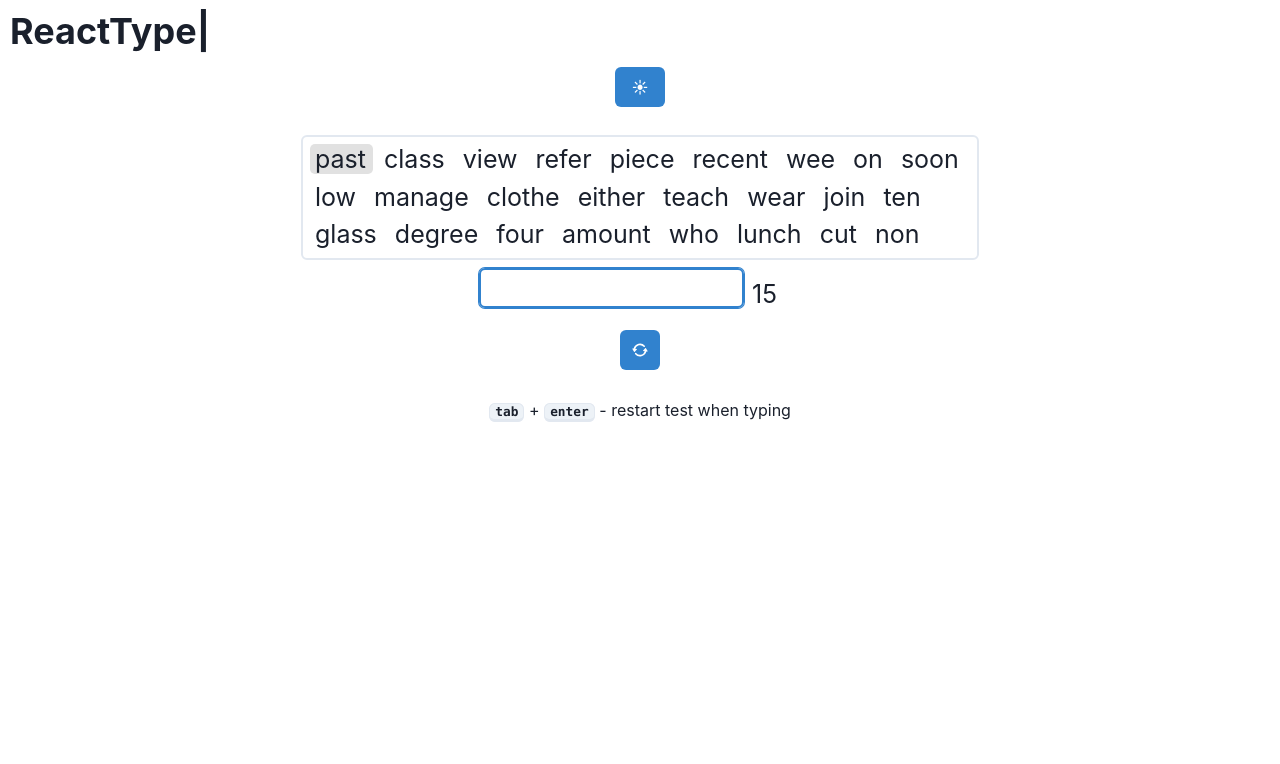
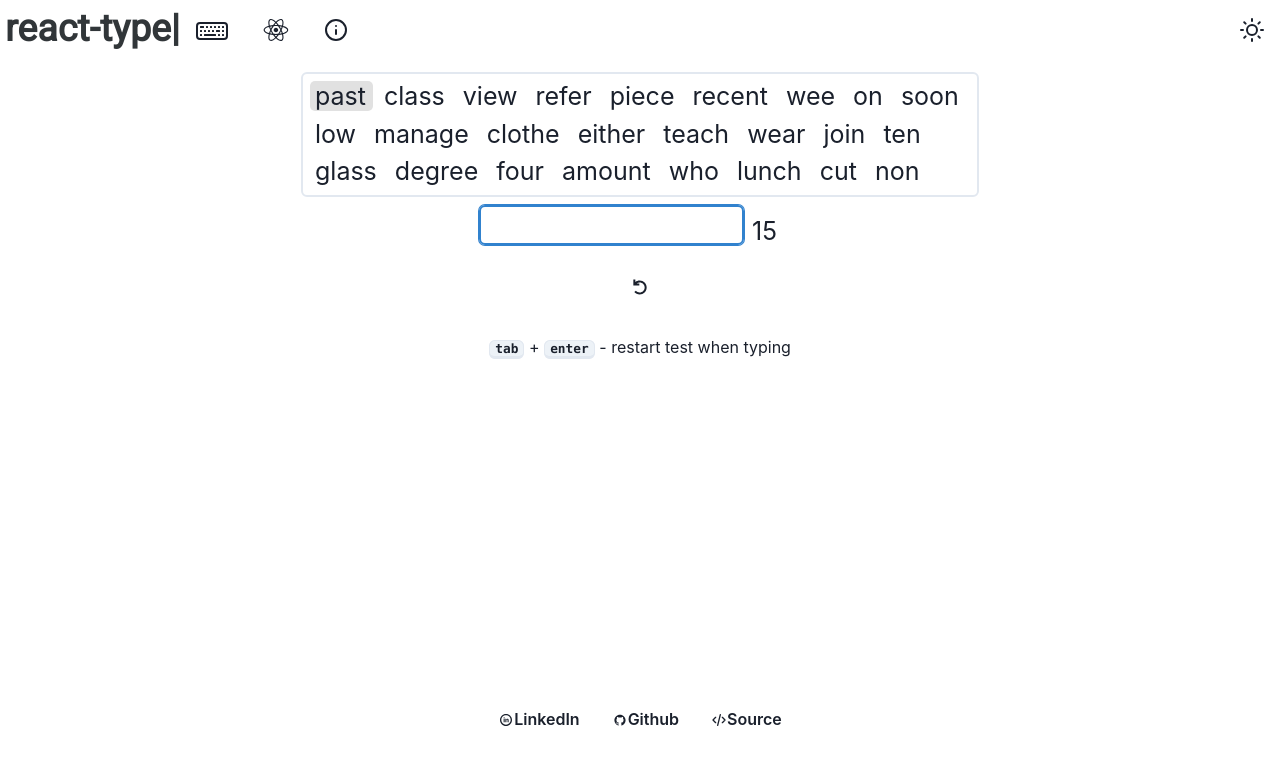
Before and after one commit to AdamJablonka/React-Type, a React (Create React App) app: page / in a window 1280 px wide. Shown: the top 764 px of the page. Built offline with nearby package versions, Linux system fonts and the light colour scheme.

Commit message:
see change log sept14

```diff
--- a/package.json
+++ b/package.json
@@ -16,6 +16,8 @@
     "framer-motion": "^7.2.0",
     "react": "^18.2.0",
     "react-dom": "^18.2.0",
+    "react-icons": "^4.4.0",
+    "react-router-dom": "^6.4.0",
     "react-scripts": "5.0.1",
     "react-type-animation": "^2.1.0",
     "web-vitals": "^2.1.4"
--- a/src/App.js
+++ b/src/App.js
@@ -1,30 +1,22 @@
 import React from 'react'
 import TypingTest from './components/TypingTest'
-import { TypeAnimation } from 'react-type-animation';
 import { ChakraProvider, Container, Flex, useColorMode, Heading, Button, useColorModeValue } from "@chakra-ui/react"
+import Navbar from './components/Navbar'
+import Footer from './components/Footer'
 
 const App = () => {
-  const { toggleColorMode } = useColorMode()
   const kbdBackground = useColorModeValue("gray.100", "gray.700")
   const hlBackground = useColorModeValue("#dddd", "#262b2e")
 
   return (
     <ChakraProvider>
-      <Heading style={{ padding: '10px' }}>
-        <TypeAnimation
-          sequence={['eRactType', 500, 'ReatcyTpe', 250, 'React tyep', 250, 'ReactType', 250]}
-          speed={50}
-          repeat={0}
-        />
-      </Heading>
-      <Flex direction="column" padding={1} alignItems="center" justifyContent="center">
-          <Button colorScheme="blue" onClick={toggleColorMode}> ☀ </Button>
-      </Flex>
-      <Container centerContent maxW="750px" >
-        <Flex marginTop={5}direction="column" padding={1} >
+      <Navbar />
+      <Container style={{ alignItems: 'center', justifyContent: 'center' }} maxW="750px" >
+        <Flex marginTop={5}direction="column" padding={1}  >
           <TypingTest kbdBackground={kbdBackground} hlBackground={hlBackground} />
         </Flex>
       </Container>
+      <Footer />
     </ChakraProvider>
   )
 }
--- /dev/null
+++ b/src/components/Footer.js
@@ -0,0 +1,25 @@
+import React from 'react'
+import { Flex, Button } from '@chakra-ui/react'
+import { DiGithubBadge } from 'react-icons/di'
+import { TiSocialLinkedinCircular } from 'react-icons/ti'
+import { TbCode } from 'react-icons/tb'
+
+const Footer = () => {
+    return(
+        <div className="footer" style={{backgroundColor: 'white', width: '100%', position: 'fixed', bottom: '0', height: '100px'}}>
+            <Flex style={ {justifyContent: 'center', position: 'relative', }}>
+                <a href={'https://www.linkedin.com/in/adam-jablonka-0906b2136/'}>
+                    <Button className="linkedInIcon" style={{ fontSize: '1em', display: 'flex', backgroundColor: 'white' }}><TiSocialLinkedinCircular/> LinkedIn</Button>
+                </a>
+                <a href={'https://github.com/AdamJablonka'}>
+                    <Button className="githubSymbol" style={{ fontSize: '1em', display: 'flex', backgroundColor: 'white' }}><DiGithubBadge/> Github</Button>
+                </a>
+                <a href={'https://github.com/AdamJablonka/React-Type'}>
+                    <Button className="githubSymbol" style={{ fontSize: '1em', display: 'flex', backgroundColor: 'white' }}><TbCode/> Source</Button>
+                </a>
+            </Flex>
+        </div>
+    )
+}
+
+export default Footer
--- /dev/null
+++ b/src/components/Navbar.js
@@ -0,0 +1,33 @@
+import React from 'react'
+import { TypeAnimation } from 'react-type-animation';
+import { Button } from '@chakra-ui/react';
+import { FiSun, FiInfo } from 'react-icons/fi'
+import { DiReact } from 'react-icons/di'
+import { BsKeyboard } from 'react-icons/bs'
+// saved for later
+// <Button style={ { float: 'right', marginTop: '10px', background: 'white', fontSize: '1.5em' } }
+// onClick={toggleColorMode}> <FiSun/> </Button>
+const Navbar = () => {
+
+    return (
+        <div className="header">
+            <a href='https://adamjablonka.github.io/React-Type/'>
+                <TypeAnimation
+                        className = "animationHeader"
+                        sequence={['eracttype', 500, 'reatcytpe', 250, 'reacTyep', 250, 'react-type', 250]}
+                        speed={50}
+                        repeat={0}
+                        style={ { float: 'left', width: '175px', fontSize: '37.5px', marginLeft: '5px'} }
+                    />
+            </a>
+            <Button className="icon" style={{ float: 'left', marginTop: '10px', background: 'white', fontSize: '2em', cursor: 'default'}}> <BsKeyboard/> </Button>
+            <Button className="reactIcon" style={{ float: 'left', marginTop: '10px', background: 'white', fontSize: '2em', cursor: 'default'}}> <DiReact/> </Button>
+            <a href="https://github.com/AdamJablonka/React-Type/blob/main/README.md">
+                <Button className="infoButton" style={{ float: 'left', marginTop: '10px', background: 'white', fontSize: '1.5em'}}> <FiInfo/> </Button>
+            </a>
+            <Button style={ { cursor: 'default', float: 'right', marginTop: '10px', background: 'white', fontSize: '1.5em' } }> <FiSun/> </Button>
+        </div>
+    )
+}
+
+export default Navbar
--- a/src/components/TypingTest.js
+++ b/src/components/TypingTest.js
@@ -1,10 +1,11 @@
 import React from 'react'
-import { useState, useEffect, useRef } from 'react'
+import { useState, useRef } from 'react'
 import wordList from './words.json'
 import Words from './Words'
 import useTimer from './hooks/useTimer'
 import { Flex, Input, Button, Box, Text, Container, IconButton, Kbd } from '@chakra-ui/react'
-import { RepeatIcon } from '@chakra-ui/icons'
+//import  { MdNightlightRound, MdOutlineReplay } from 'react-icons/md'
+import { CgUndo } from 'react-icons/cg'
 
 const generateArray = () => {
     const arr = [""]
@@ -28,17 +29,17 @@ let wordArray = generateArray()
 let currWord = wordArray[selector]
 let WPM = 0
 let timeInterval = 15
-let timeIntervalCalculation = (60 / timeInterval)
+let timeIntervalCalculation = (timeInterval / 60)
 
 const TypingTest = ( { kbdBackground, hlBackground } ) => {
     const [topDisplacement, setTopDisplacement] = useState(0)
     const [inputVal, setInputVal] = useState('')
-
     const [points, setPoints] = useState(0)
     const [wordArrayState, setWordArrayState] = useState(wordArray)
     const [showResults, setShowResults] = useState(false)
     const { time, startTimer, resetTimer } = useTimer(timeInterval)
     const inputBar = useRef(null)
+    const [wordsCorrect, setWordsCorrect] = useState([])
 
     const changeTop = () => {
         setTopDisplacement(topDisplacement => topDisplacement - 38)
@@ -57,12 +58,14 @@ const TypingTest = ( { kbdBackground, hlBackground } ) => {
         if (event.target.value === (currWord + ' ')){
             event.target.value = ''
             selector += 1
-            setPoints(points => points + 1)
+            setPoints(points => points + currWord.length)
+            setWordsCorrect(arr => [...arr, "true"])
             currWord = wordArray[selector]
         }
 
         if (event.target.value.includes(' ')){
             event.target.value = ''
+            setWordsCorrect(arr => [...arr, "false"])
             selector += 1
             currWord = wordArray[selector]
         }
@@ -76,6 +79,7 @@ const TypingTest = ( { kbdBackground, hlBackground } ) => {
         setTopDisplacement(topDisplacement => topDisplacement = 0)
         setInputVal(inputVal => inputVal = '')
         setPoints(points => points = 0)
+        setWordsCorrect(arr => [])
         wordArray = generateArray()
         setWordArrayState(wordArrayState => wordArrayState = wordArray)
         resetTimer()
@@ -90,7 +94,7 @@ const TypingTest = ( { kbdBackground, hlBackground } ) => {
     }
 
     if(time === 0){
-        WPM = points * timeIntervalCalculation
+        WPM = Math.floor(((points / 5) / timeIntervalCalculation))
         setShowResults(showResults => showResults = true)
         reset()
     }
@@ -105,10 +109,10 @@ const TypingTest = ( { kbdBackground, hlBackground } ) => {
         )
     }else{
         return(
-            <Container minW="330px" maxW="750px" centerContent className="typingTestConatiner">
+            <Container minW="330px" maxW="750px" centerContent className="noselect">
                 <Box mb={2} className="wordBox" borderWidth="2px" rounded="md" overflow="hidden" padding={1}>
                     <Flex className="wordsContainer" direction="column" justifyContent="left">
-                        <Words wordArray={wordArray} selector={selector} topDisplacement={topDisplacement} changeTop={changeTop} hlBackground={hlBackground} />
+                        <Words wordArray={wordArray} selector={selector} topDisplacement={topDisplacement} changeTop={changeTop} hlBackground={hlBackground} wordCorrect={wordsCorrect}/>
                     </Flex>
                 </Box>
                 <Flex direction="column">
@@ -118,7 +122,7 @@ const TypingTest = ( { kbdBackground, hlBackground } ) => {
                     </Flex>
                 </Flex>
                 <Flex margin={2} direction="column">
-                    <IconButton colorScheme="blue" aria-label='Restart Test' onClick={reset} icon={<RepeatIcon />} />
+                    <IconButton className="resetButton" aria-label='Restart Test' onClick={reset} style={{fontSize: '1.5em', backgroundColor: 'white'}} icon={<CgUndo/>} />
                 </Flex>
                 <Flex margin={5}>
                     <span>
--- a/src/style/words.css
+++ b/src/style/words.css
@@ -1,3 +1,5 @@
+@import url('https://fonts.googleapis.com/css2?family=Dosis:wght@800&family=Roboto&display=swap');
+
 .word{
     font-size: 25px;
     margin: 3px;
@@ -9,18 +11,19 @@
     font-size: 25px;
     margin: 3px;
     padding-left:5px;
-    /*
-    262b2e dark
-    dddd light
-    background-color: #ddd;
-    */
 }
 
 .wordCorrect{
-    color:green;
+    font-size: 25px;
+    margin: 3px;
+    padding-left:5px;
+    color: lightgray;
 }
 
 .wordIncorrect{
+    font-size: 25px;
+    margin: 3px;
+    padding-left:5px;
     color: red;
 }
 
@@ -29,3 +32,87 @@
     min-height: 125px;
     max-height: 125px;
 }
+
+.header{
+    height: 3rem;
+    width: 100%;
+    margin-bottom: 5px;
+}
+
+.animationHeader{
+    font-family: 'Roboto', sans-serif;
+    font-weight: 600;
+    color: #313639;
+    cursor: pointer;
+    transition: 0.2s;
+}
+
+.animationHeader:hover{
+    color:black;
+}
+
+.reactIcon{
+    color: gray;
+    transition: 10s;
+}
+
+.reactIcon:hover{
+    color: skyblue;
+    transform: rotate(360deg);
+    transition: 2.5s;
+}
+
+.infoButton{
+    color:gray;
+}
+
+.infoButton:hover{
+    color: black;
+}
+
+.linkedInIcon{
+    color:gray;
+}
+
+.linkedInIcon:hover{
+    color:black;
+}
+
+.githubSymbol{
+    color: gray;
+}
+
+.githubSymbol:hover{
+    color: black;
+}
+
+.icon{
+    color: gray;
+}
+
+.icon:hover{
+    color: black;
+}
+
+.resetButton{
+    color:gray;
+}
+
+.resetButton:focus{
+    color: black;
+}
+
+.resetButton:hover{
+    color:black;
+    transform: rotate(-360deg);
+}
+
+.noselect {
+    -webkit-touch-callout: none; /* iOS Safari */
+      -webkit-user-select: none; /* Safari */
+       -khtml-user-select: none; /* Konqueror HTML */
+         -moz-user-select: none; /* Old versions of Firefox */
+          -ms-user-select: none; /* Internet Explorer/Edge */
+              user-select: none; /* Non-prefixed version, currently
+                                    supported by Chrome, Edge, Opera and Firefox */
+}
```
Also changed, not shown: src/components/Words.js (+35 -7 lines), src/components/fonts/theme.js (deleted, +0 -10 lines), 2 other files (tests, documents, lock files or other folders).
